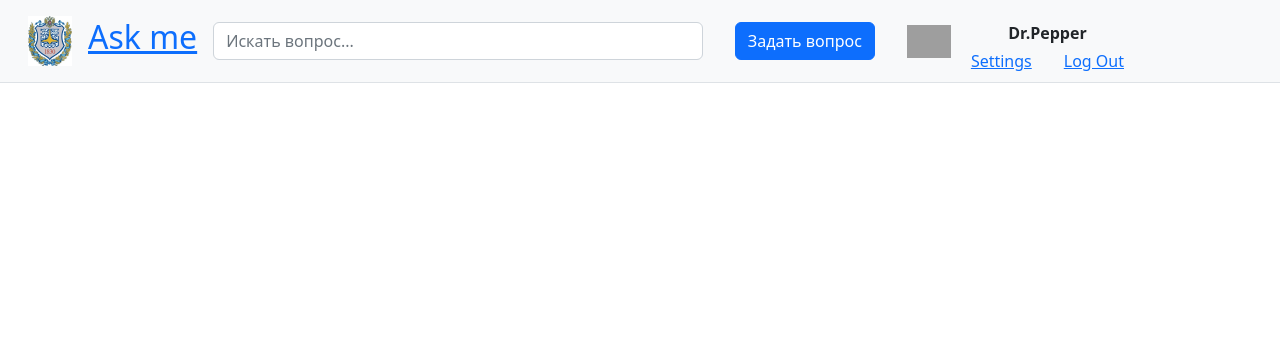
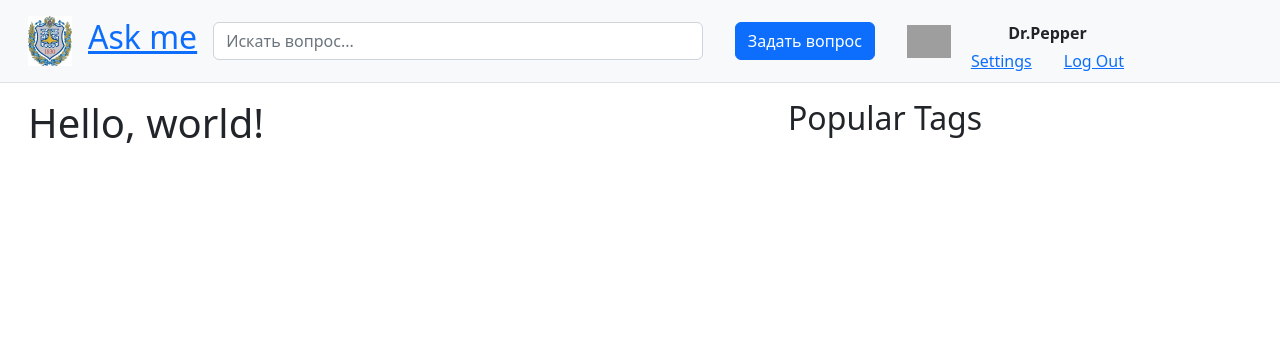
Before and after one commit to ArtemTin/VK_web_askanswer, a Django app: page / in a window 1280 px wide. Shown: the top 343 px of the page. Run offline with Django 4.2, Linux system fonts and the light colour scheme; grey boxes are pictures that could not be loaded.

Commit message:
base.html tags

```diff
--- a/askme/templates/askme/base.html
+++ b/askme/templates/askme/base.html
@@ -59,13 +59,18 @@
     <div class="row align-items-start">
         <div class="col-8">
             {% block main_content %}
-
+                <h1>Hello, world!</h1>
             {% endblock %}
         </div>
         <div class="col-4">
-            {% block side_content %}
-
-            {% endblock %}
+            <div class="d-flex flex-column">
+                <h2>Popular Tags</h2>
+                <div class="container-fluid">
+                    {% for tag in tags %}
+                        <a href="/tags/{{ tag.url_name }}">{{ tag.human_name }}</a>
+                    {% endfor %}
+                </div>
+            </div>
         </div>
     </div>
 
```
